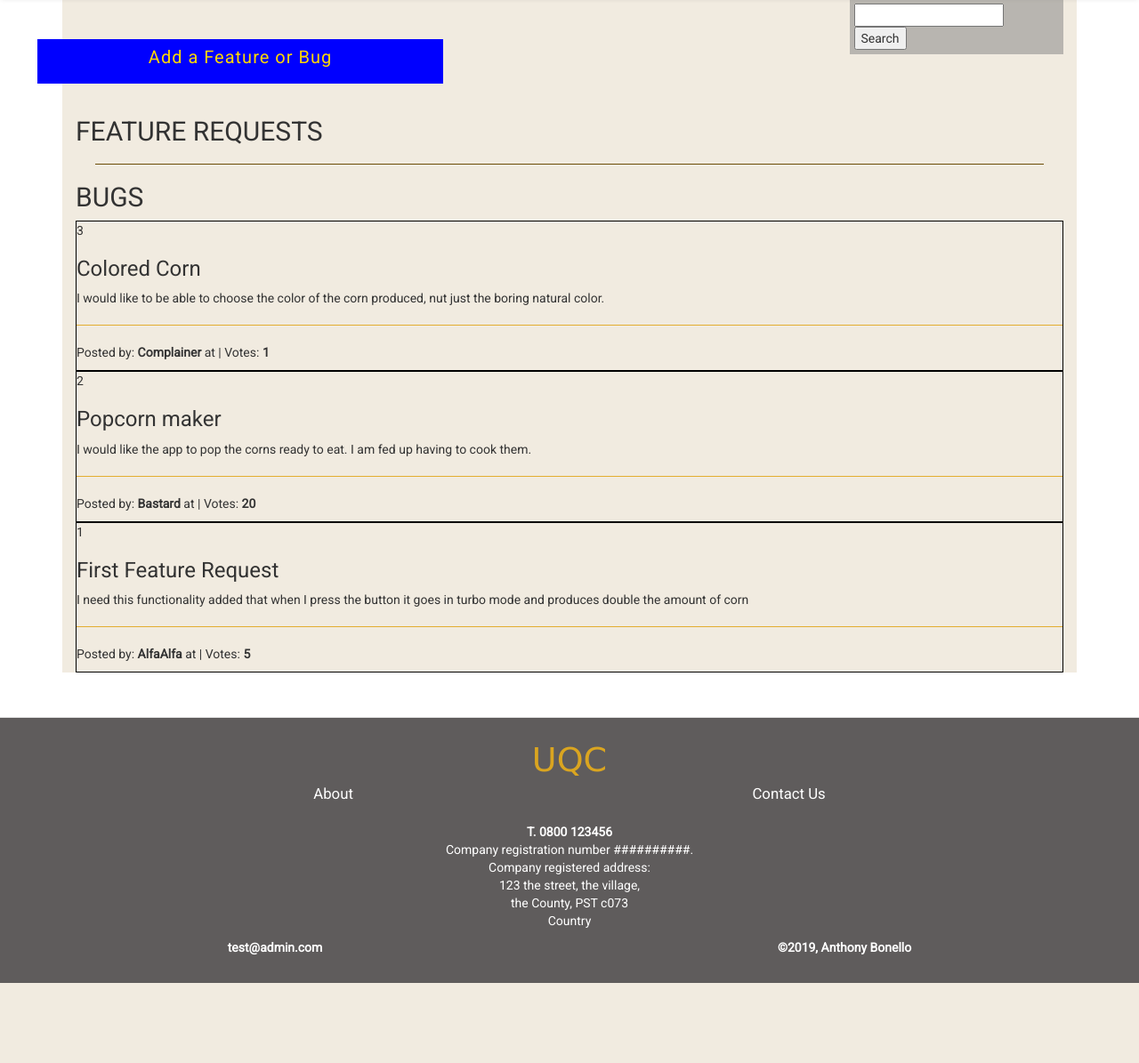
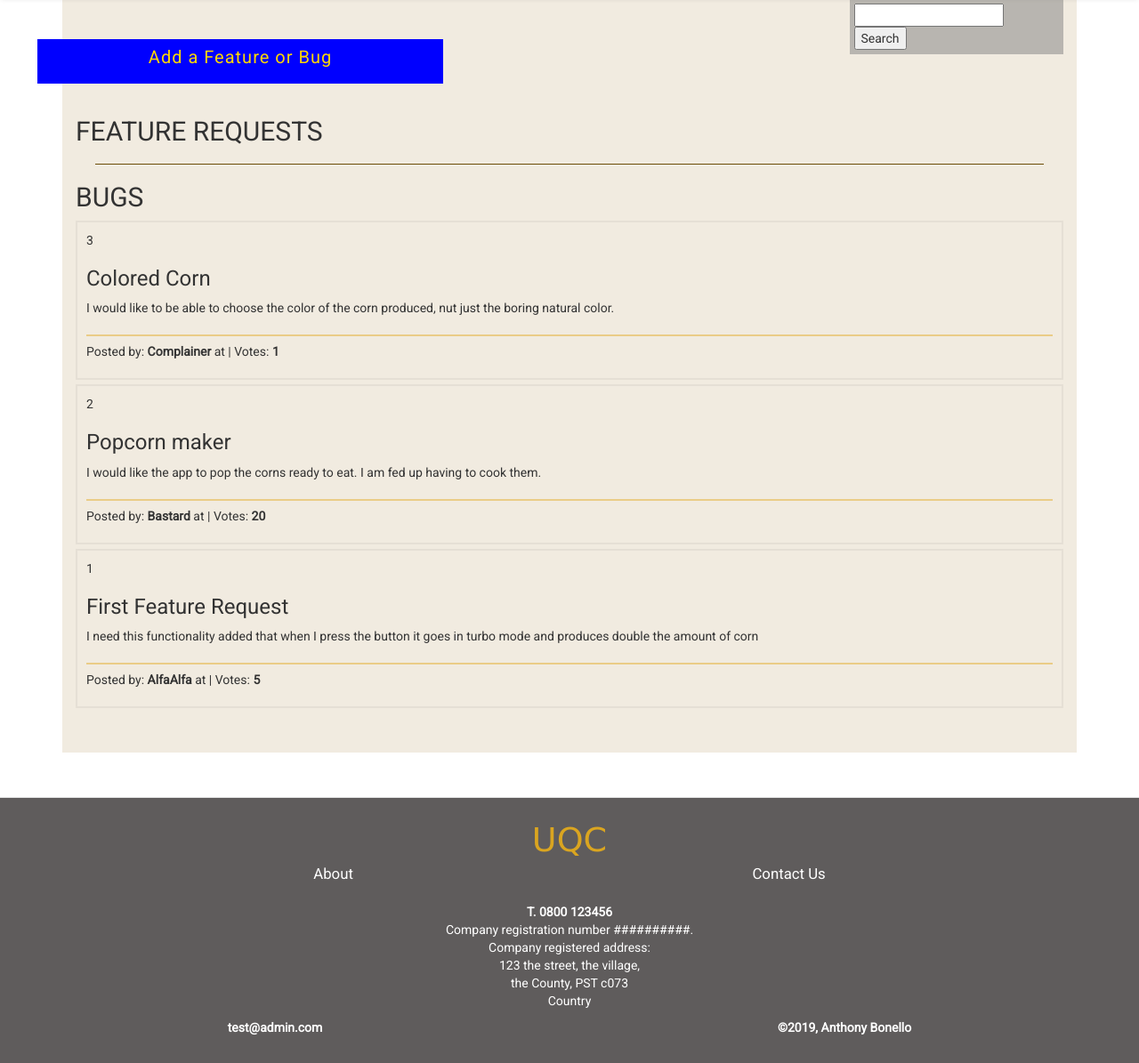
Before and after one commit to abonello/project_5, a Django app: page /issues/ in a window 1280 px wide. Shown: the part 327-1522 px from the top of the page at 89% size. Before the commit the page ends 1432 px from the top, so only its background shows below. Run offline with Django 3.2, Linux system fonts and the light colour scheme; a user stored in the database is signed in; some libraries are stand-ins or nearby versions; some web fonts are replaced.

Commit message:
Simple styling

```diff
--- a/issuetracker/templates/issue_tracker.html
+++ b/issuetracker/templates/issue_tracker.html
@@ -46,14 +46,16 @@ UniQueCorn Products
     {% else %}
         {% for each in issues reversed %}
             {% if each.is_feature %}
-                <div style="border: 1px solid black">
+                <div class="issue-item">
                     <p> {{ each.id }}
                     </p>
                     <h3> {{ each.title }}</h3>
                     <p> {{ each.description }}</p>
                     <hr class="hr-light">
-                    <p> Posted by: <strong>{{ each.posted_by }}</strong>
-                         at <strong>{{ each.date_time}}</strong> | Votes: <strong>{{ each.votes }}</strong> </p>
+                    <p>
+                    Posted by: <strong>{{ each.posted_by }}</strong>
+                        at <strong>{{ each.date_time}}</strong> | Votes: <strong>{{ each.votes }}</strong>
+                    </p>
                 </div>
             {% endif %}
         {% endfor %}
@@ -69,7 +71,7 @@ UniQueCorn Products
     {% else %}
         {% for each in issues reversed %}
             {% if not each.is_feature %}
-                <div style="border: 1px solid black">
+                <div class="issue-item">
                     <p> {{ each.id }}
                     </p>
                     <h3> {{ each.title }}</h3>
--- a/templates/base.html
+++ b/templates/base.html
@@ -52,8 +52,10 @@
             height: 1px;
         }
         hr.hr-light {
-            background-color:#e3ad30;
+            height: 2px;
+            background-color:rgba(227, 173, 48, 0.5);
             width: 100%;
+            margin-bottom: 7px;
         }
 
         /* NAVS */
@@ -529,7 +531,16 @@
             cursor: pointer;
             text-decoration: none;
             box-shadow: 0 2px 3px 1px rgba(145, 116, 49, 0.55);
+        }
 
+        .issue-item {
+            /* border: 1px solid black; */
+            border: 2px solid rgba(0, 0, 0, 0.05);
+            margin-bottom: 5px;
+            padding: 10px;
+        }
+        .issue-item:last-of-type {
+            margin-bottom: 50px;
         }
 
 
```
